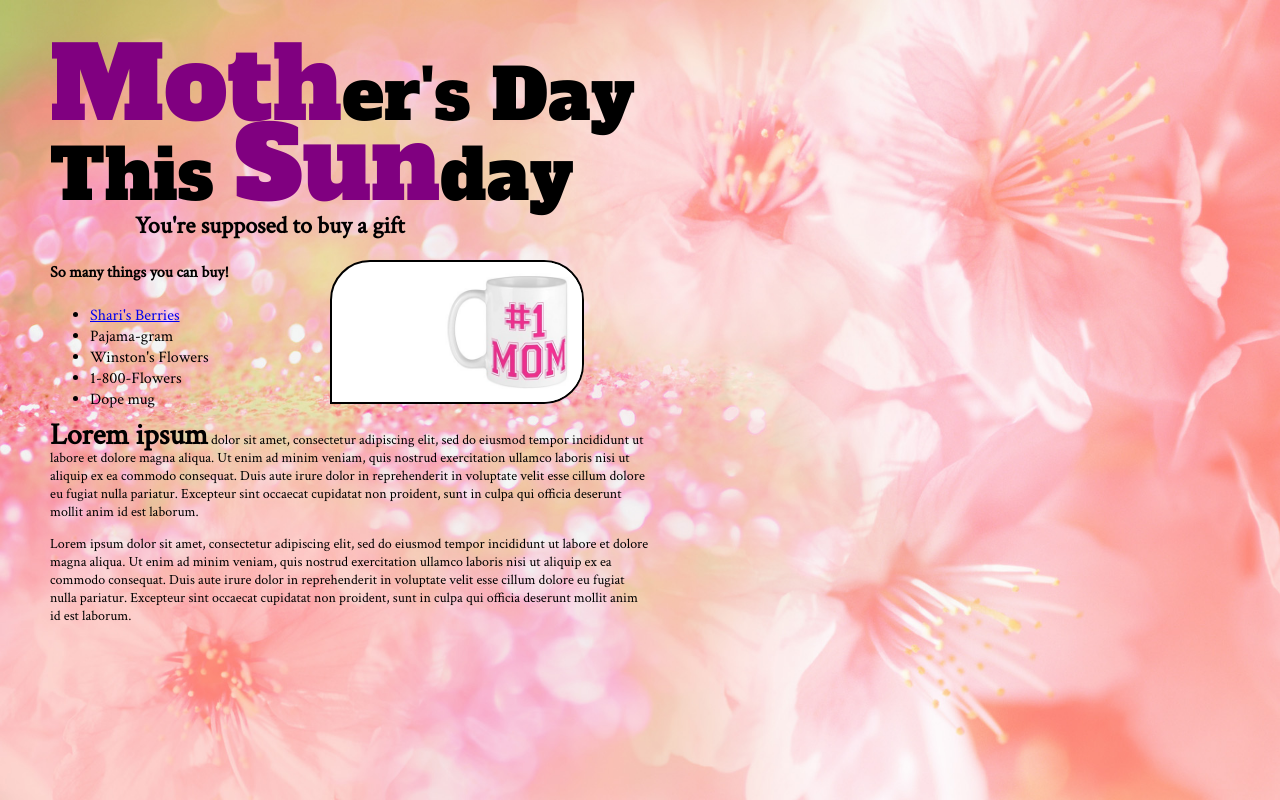
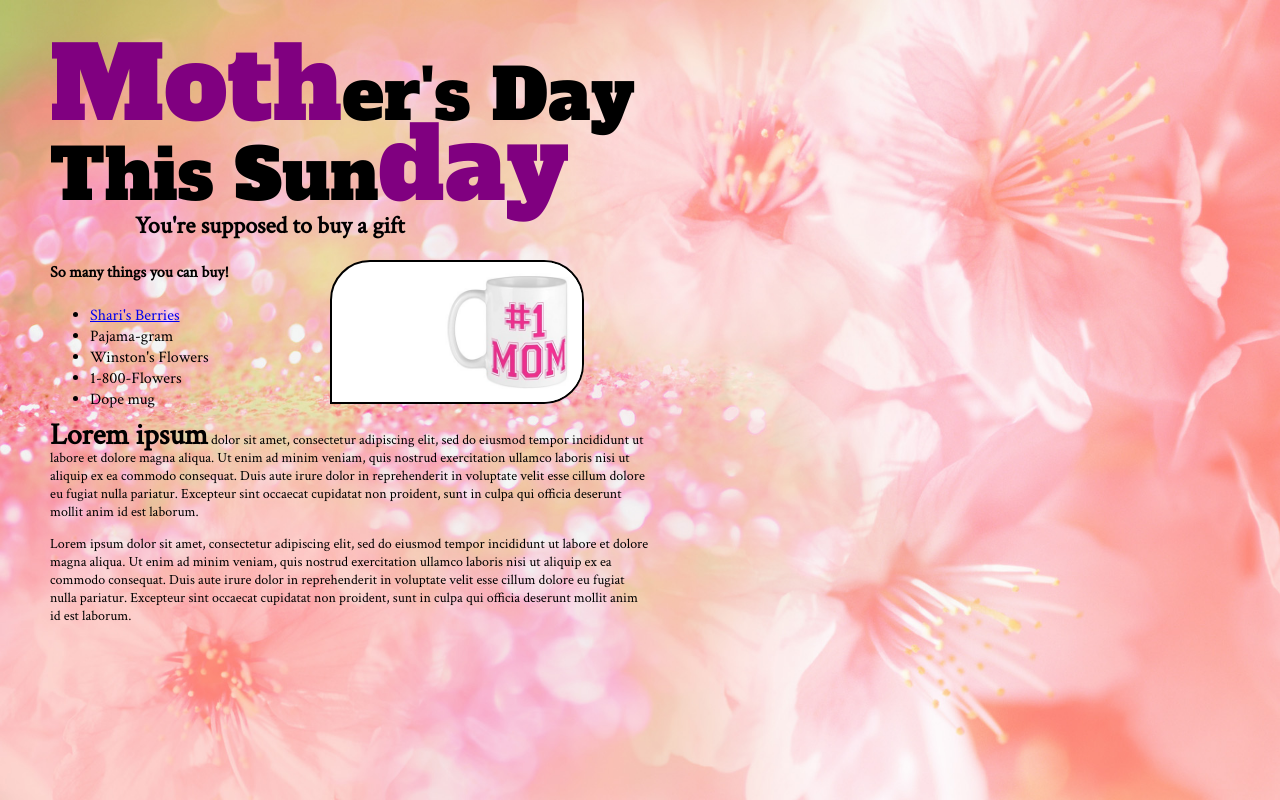
Before and after one commit to patfoley17/patfoley17.github.io, a plain HTML site: page index.html in a window 1280 px wide. Drawn offline with Linux system fonts and the light colour scheme.

Commit message:
Adds #dropletter to "Sunday"

```diff
--- a/index.html
+++ b/index.html
@@ -6,7 +6,7 @@
     <link rel="stylesheet" href="css/styles.css" />
 </head>
   <body>
-    <header><span id="dropletter">Moth</span>er's Day<br>This <span id="dropletter">Sun</span>day</header>
+    <header><span id="dropletter">Moth</span>er's Day<br>This Sun<span id="dropletter">day</span></header>
     <div class="subtitle"><h2>You're supposed to buy a gift</h2></div>
     <div class="mugpicture"><a href="https://www.cafepress.com/mf/42379707/no1-mom_mugs?productId=458387948">
       <img src="images/MomMug.jpg" alt="#1 Mom Mug" class="mug" />
```
